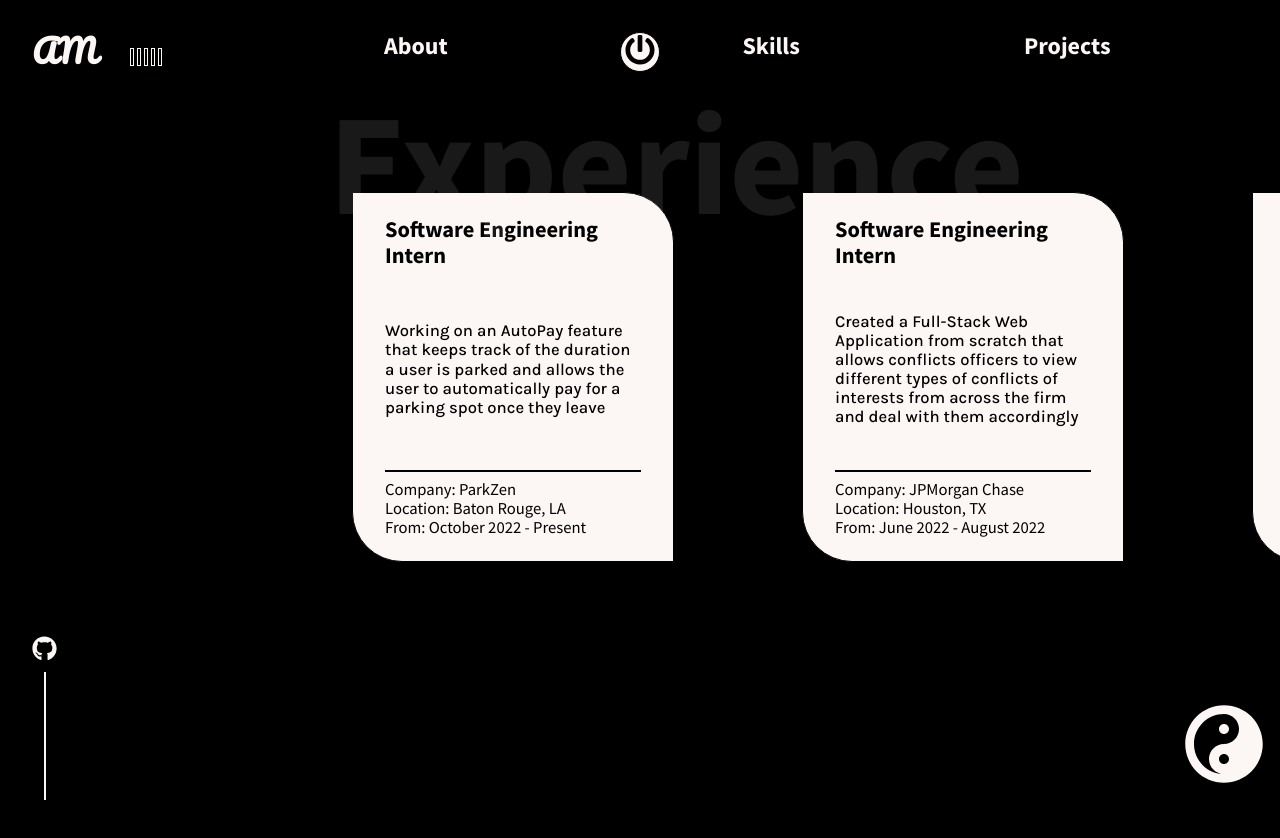
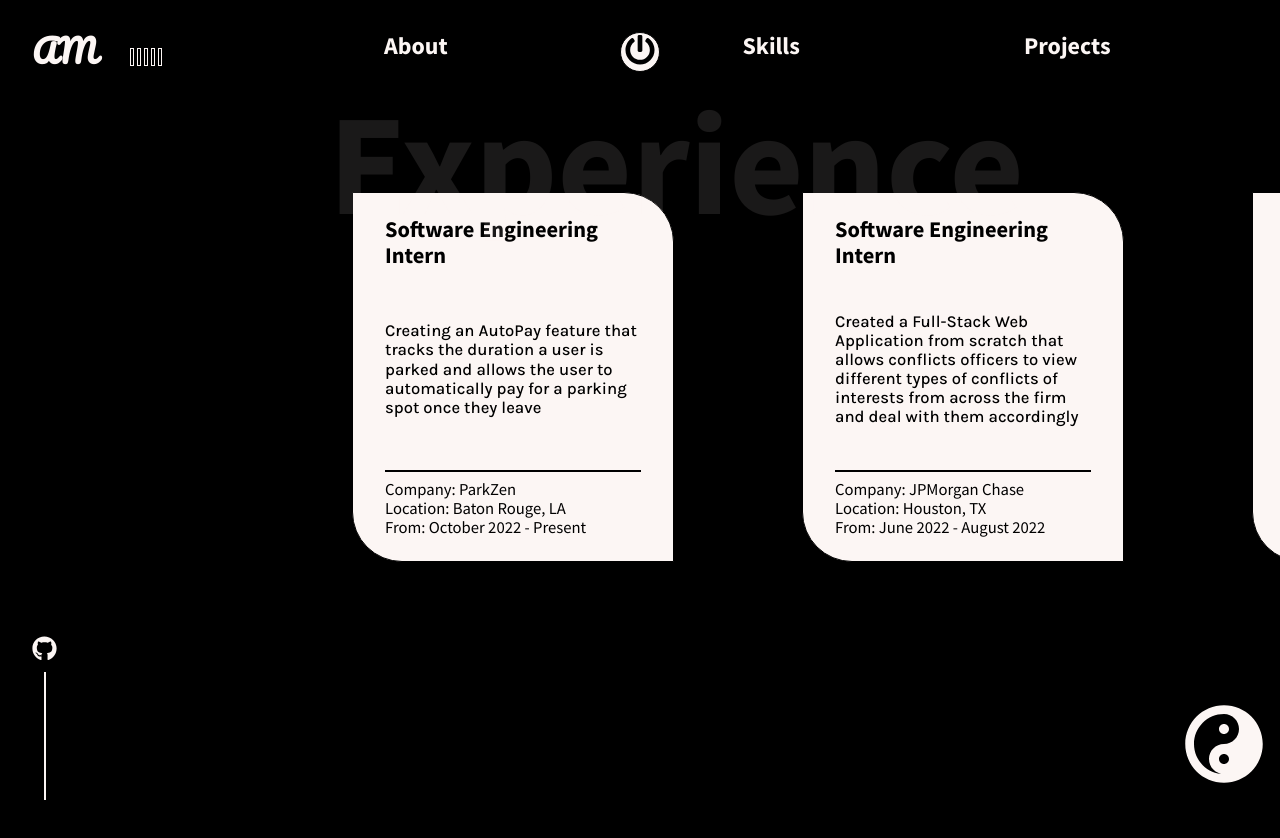
Before and after one commit to Graycouch/Web-Portfolio, a React (Create React App) app: page /experience in a window 1280 px wide. Shown: the top 838 px of the page. Built offline with nearby package versions, Linux system fonts and the light colour scheme.

Commit message:
Changed some data

```diff
--- a/src/components/ExperienceData.js
+++ b/src/components/ExperienceData.js
@@ -2,7 +2,7 @@
     {
         id:1,
         name:" Software Engineering Intern",
-        description:"Working on an AutoPay feature that keeps track of the duration a user is parked and allows the user to automatically pay for a parking spot once they leave",
+        description:"Creating an AutoPay feature that tracks the duration a user is parked and allows the user to automatically pay for a parking spot once they leave",
         tags:["Company: ParkZen", "Location: Baton Rouge, LA", "From: October 2022 - Present"],
     },
     {
--- a/src/components/SkillsPage.js
+++ b/src/components/SkillsPage.js
@@ -261,7 +261,7 @@
 
           <Main>
             <Title>
-              <Develope width={40} height={40} /> Programming Languages and Frameworks
+              <Develope width={40} height={40} /> Languages and Frameworks
             </Title>
             <Description>
               • Java
@@ -310,7 +310,7 @@
               <br />
               • MySQL
               <br />
-              • jQuery
+              • Spring Boot
               <br />
               • Postman API
               <br />
```
